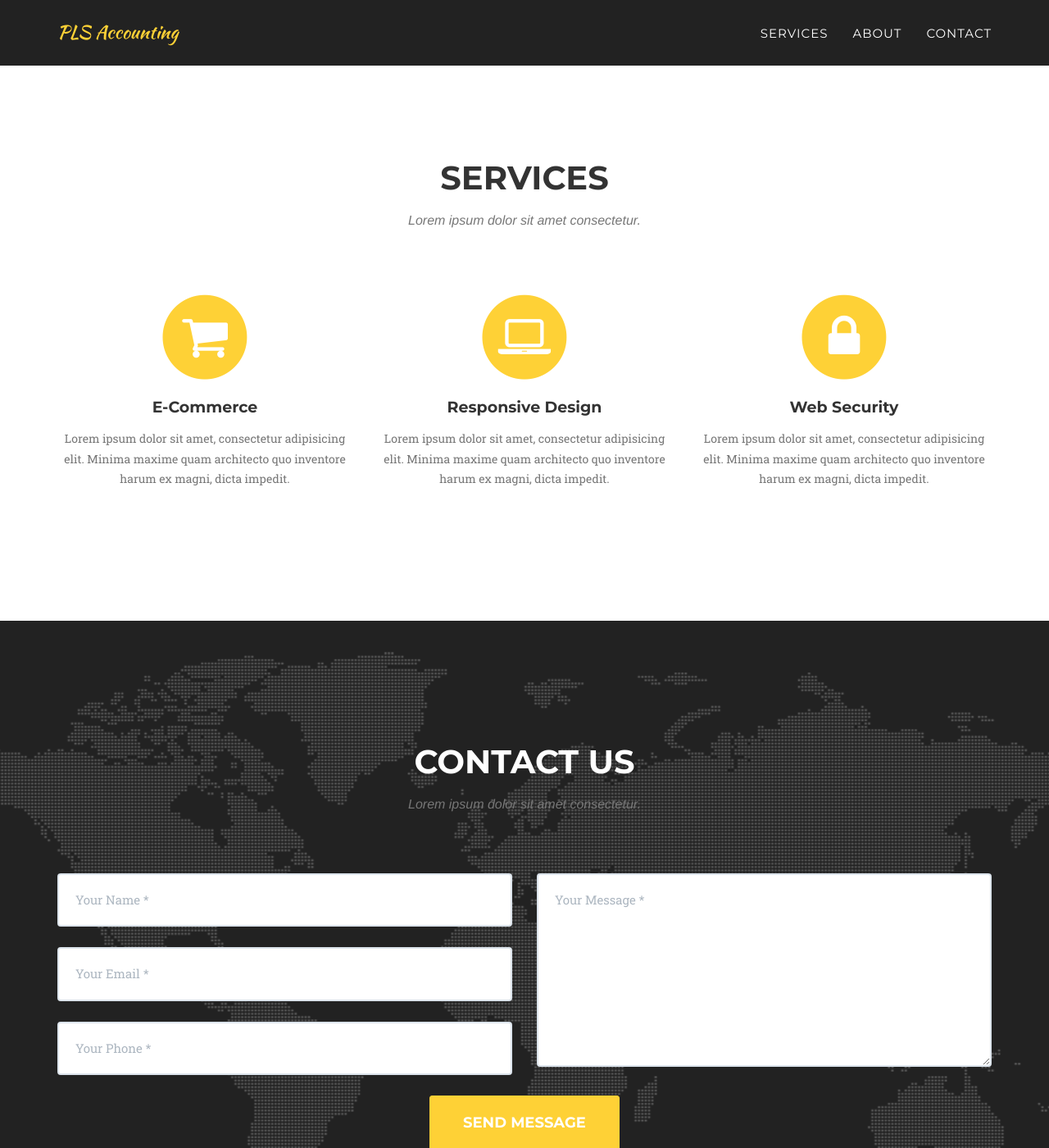
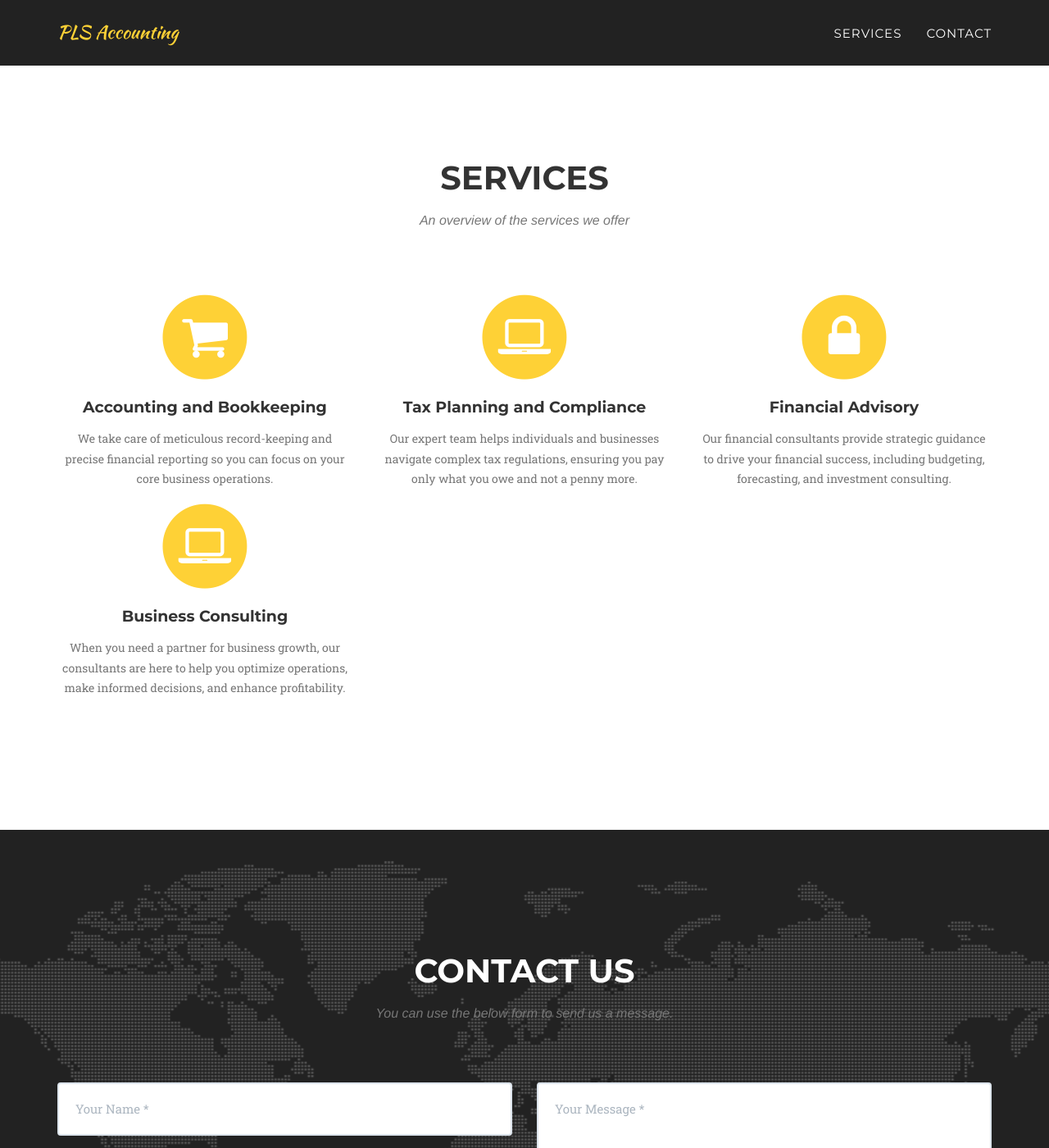
Before and after one commit to ahilwane/site, a Jekyll site: the page built from _posts/2014-07-16-project-3.markdown, in a window 1280 px wide and 1400 px high, scrolled down 713 px. Shown: the whole window at 82% size. Built offline with Jekyll 4.4.1, drawn with Linux system fonts in a browser that asks for light colours; some web fonts are replaced; some of the changed text lies outside the part shown.

Commit message:
customization

```diff
--- a/_includes/contact.html
+++ b/_includes/contact.html
@@ -3,7 +3,7 @@
             <div class="row">
                 <div class="col-lg-12 text-center">
                     <h2 class="section-heading">Contact Us</h2>
-                    <h3 class="section-subheading text-muted">Lorem ipsum dolor sit amet consectetur.</h3>
+                    <h3 class="section-subheading text-muted">You can use the below form to send us a message.</h3>
                 </div>
             </div>
             <div class="row">
--- a/_includes/header.html
+++ b/_includes/header.html
@@ -21,9 +21,9 @@
                     <li>
                         <a class="page-scroll" href="#services">Services</a>
                     </li>
-                    <li>
+                   <!--  <li>
                         <a class="page-scroll" href="#about">About</a>
-                    </li>
+                    </li> -->
                     <li>
                         <a class="page-scroll" href="#contact">Contact</a>
                     </li>
@@ -38,8 +38,8 @@
     <header>
         <div class="container">
             <div class="intro-text">
-                <div class="intro-lead-in">Welcome To Our Studio!</div>
-                <div class="intro-heading">It's Nice To Meet You</div>
+                <div class="intro-lead-in">Welcome to</div>
+                <div class="intro-heading">Prime Ledger Solution</div>
                 <a href="#services" class="page-scroll btn btn-xl">Tell Me More</a>
             </div>
         </div>
--- a/_includes/services.html
+++ b/_includes/services.html
@@ -4,7 +4,7 @@
             <div class="row">
                 <div class="col-lg-12 text-center">
                     <h2 class="section-heading">Services</h2>
-                    <h3 class="section-subheading text-muted">Lorem ipsum dolor sit amet consectetur.</h3>
+                    <h3 class="section-subheading text-muted">An overview of the services we offer</h3>
                 </div>
             </div>
             <div class="row text-center">
@@ -13,24 +13,32 @@
                         <i class="fa fa-circle fa-stack-2x text-primary"></i>
                         <i class="fa fa-shopping-cart fa-stack-1x fa-inverse"></i>
                     </span>
-                    <h4 class="service-heading">E-Commerce</h4>
-                    <p class="text-muted">Lorem ipsum dolor sit amet, consectetur adipisicing elit. Minima maxime quam architecto quo inventore harum ex magni, dicta impedit.</p>
+                    <h4 class="service-heading">Accounting and Bookkeeping</h4>
+                    <p class="text-muted">We take care of meticulous record-keeping and precise financial reporting so you can focus on your core business operations.</p>
                 </div>
                 <div class="col-md-4">
                     <span class="fa-stack fa-4x">
                         <i class="fa fa-circle fa-stack-2x text-primary"></i>
                         <i class="fa fa-laptop fa-stack-1x fa-inverse"></i>
                     </span>
-                    <h4 class="service-heading">Responsive Design</h4>
-                    <p class="text-muted">Lorem ipsum dolor sit amet, consectetur adipisicing elit. Minima maxime quam architecto quo inventore harum ex magni, dicta impedit.</p>
+                    <h4 class="service-heading">Tax Planning and Compliance</h4>
+                    <p class="text-muted">Our expert team helps individuals and businesses navigate complex tax regulations, ensuring you pay only what you owe and not a penny more.</p>
                 </div>
                 <div class="col-md-4">
                     <span class="fa-stack fa-4x">
                         <i class="fa fa-circle fa-stack-2x text-primary"></i>
                         <i class="fa fa-lock fa-stack-1x fa-inverse"></i>
                     </span>
-                    <h4 class="service-heading">Web Security</h4>
-                    <p class="text-muted">Lorem ipsum dolor sit amet, consectetur adipisicing elit. Minima maxime quam architecto quo inventore harum ex magni, dicta impedit.</p>
+                    <h4 class="service-heading">Financial Advisory</h4>
+                    <p class="text-muted">Our financial consultants provide strategic guidance to drive your financial success, including budgeting, forecasting, and investment consulting.</p>
+                </div>
+                <div class="col-md-4">
+                    <span class="fa-stack fa-4x">
+                        <i class="fa fa-circle fa-stack-2x text-primary"></i>
+                        <i class="fa fa-laptop fa-stack-1x fa-inverse"></i>
+                    </span>
+                    <h4 class="service-heading">Business Consulting</h4>
+                    <p class="text-muted">When you need a partner for business growth, our consultants are here to help you optimize operations, make informed decisions, and enhance profitability.</p>
                 </div>
             </div>
         </div>
```
